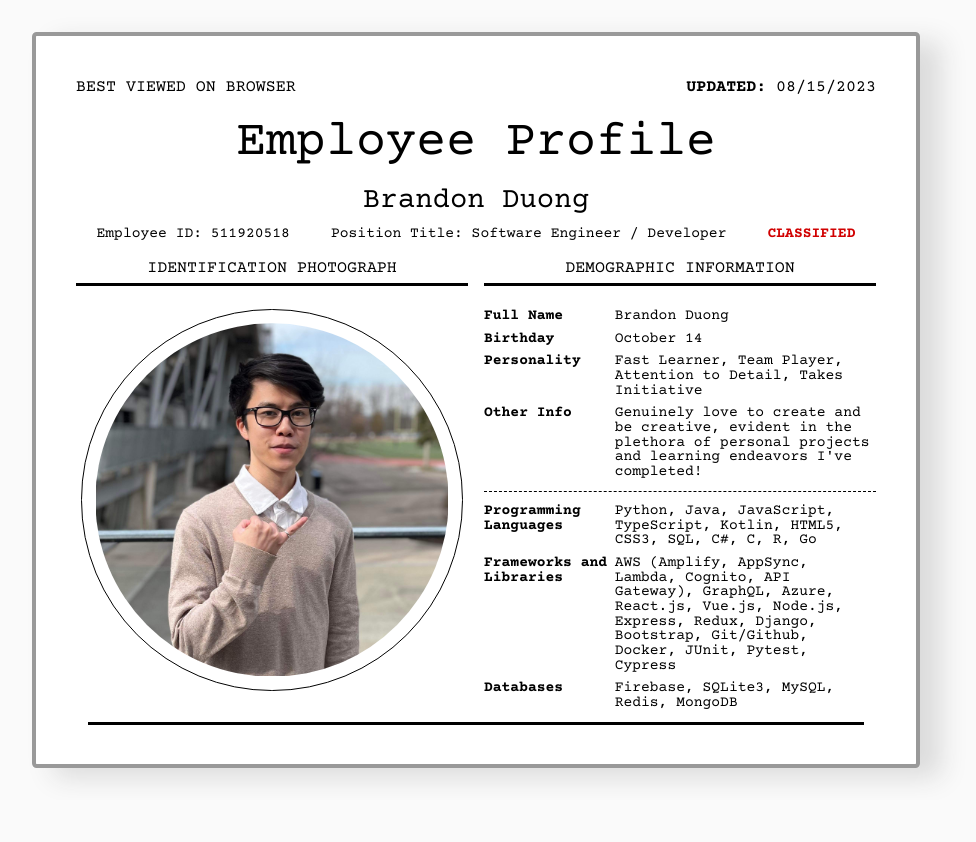
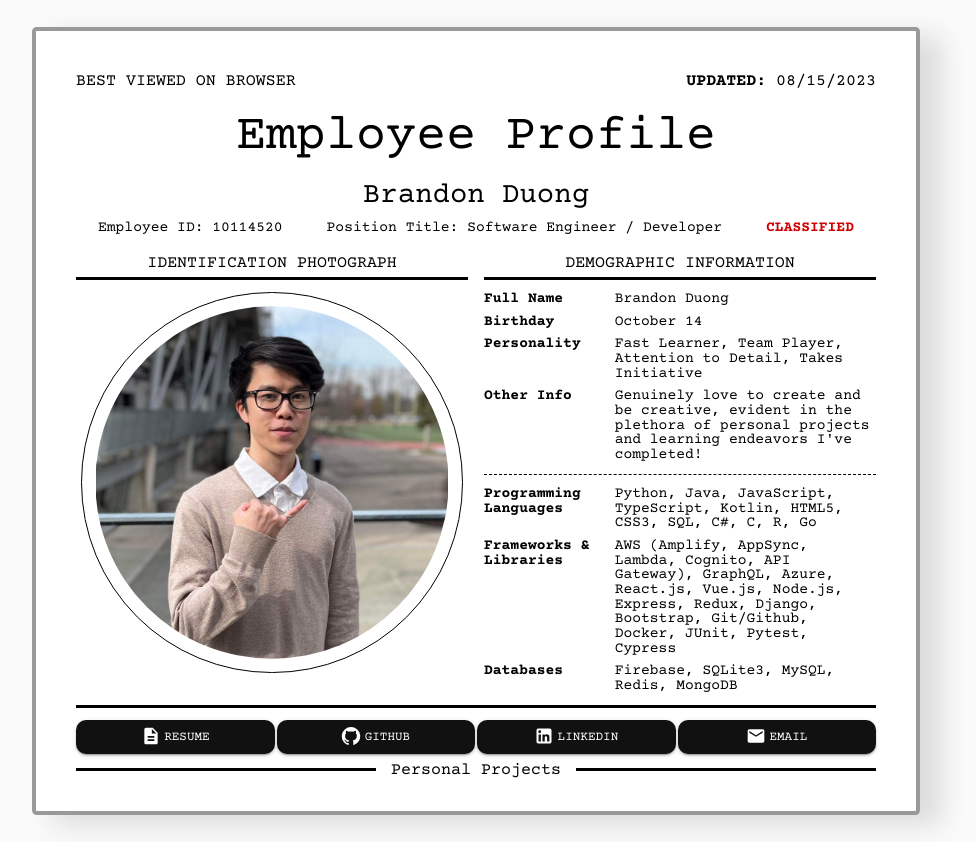
Before and after one commit to brandonduong/brandonduong-portfolio, a Next.js app: page / in a window 1280 px wide. Shown: the whole page, without its empty margins (164-1140 px from the left). Before the commit the page ends 800 px from the top, so only its background shows below. Built offline with nearby package versions, Linux system fonts and the light colour scheme.

Commit message:
added link buttons

```diff
--- /dev/null
+++ b/components/CustomTextDivider.js
@@ -0,0 +1,30 @@
+import { Divider, Grid, Typography } from "@mui/material";
+
+export default function CustomTextDivider({ text }) {
+  return (
+    <Grid container>
+      <Grid item md={4.5}>
+        <Divider
+          sx={{
+            borderBottomWidth: 3,
+            borderColor: "#000000",
+            margin: "0.75rem 0",
+          }}
+        />
+      </Grid>
+
+      <Grid item md={3}>
+        <Typography variant="h6">{text}</Typography>
+      </Grid>
+      <Grid item md={4.5}>
+        <Divider
+          sx={{
+            borderBottomWidth: 3,
+            borderColor: "#000000",
+            margin: "0.75rem 0",
+          }}
+        />
+      </Grid>
+    </Grid>
+  );
+}
--- /dev/null
+++ b/components/ListItems.js
@@ -0,0 +1,21 @@
+import { Grid, Typography } from "@mui/material";
+import styles from "../styles/Home.module.css";
+
+export default function ListItems({ infoObj }) {
+  return Object.entries(infoObj).map(([row, info]) => {
+    return (
+      <>
+        <Grid item xs={12} sm={6} md={4}>
+          <Typography variant="p" className={styles.demograpicInfo}>
+            <strong>{row}</strong>
+          </Typography>
+        </Grid>
+        <Grid item xs={12} sm={6} md={8}>
+          <Typography variant="p" className={styles.demograpicInfo}>
+            {info}
+          </Typography>
+        </Grid>
+      </>
+    );
+  });
+}
--- a/components/layout.js
+++ b/components/layout.js
@@ -1,9 +1,22 @@
 import { Container, ThemeProvider, createTheme } from "@mui/material";
 import styles from "../styles/layout.module.css";
 export default function Layout({ children }) {
-  const theme = createTheme({
+  let theme = createTheme({
     typography: {
       fontFamily: `"Courier Prime", monospace`,
+    },
+  });
+
+  theme = createTheme(theme, {
+    palette: {
+      black: theme.palette.augmentColor({
+        color: {
+          main: "#111111",
+          dark: "#000000",
+          contrastText: "#FFFFFF",
+        },
+        name: "black",
+      }),
     },
   });
 
--- a/package.json
+++ b/package.json
@@ -8,9 +8,11 @@
   "dependencies": {
     "@emotion/react": "^11.11.1",
     "@emotion/styled": "^11.11.0",
+    "@mui/icons-material": "^5.14.3",
     "@mui/material": "^5.14.5",
     "next": "latest",
     "react": "18.2.0",
-    "react-dom": "18.2.0"
+    "react-dom": "18.2.0",
+    "swiper": "^10.1.0"
   }
 }
--- a/pages/index.js
+++ b/pages/index.js
@@ -1,7 +1,18 @@
 import Head from "next/head";
 import styles from "../styles/Home.module.css";
 import Layout from "../components/layout";
-import { Divider, Grid, Stack, Typography } from "@mui/material";
+import {
+  Button,
+  Divider,
+  Grid,
+  IconButton,
+  Stack,
+  Typography,
+} from "@mui/material";
+import DescriptionIcon from "@mui/icons-material/Description";
+import { Email, GitHub, LinkedIn } from "@mui/icons-material";
+import ListItems from "../components/ListItems";
+import CustomTextDivider from "../components/CustomTextDivider";
 
 export default function Home() {
   const demographicInfo = {
@@ -16,29 +27,57 @@ export default function Home() {
   const skillsInfo = {
     "Programming Languages":
       "Python, Java, JavaScript, TypeScript, Kotlin, HTML5, CSS3, SQL, C#, C, R, Go",
-    "Frameworks and Libraries":
+    "Frameworks & Libraries":
       "AWS (Amplify, AppSync, Lambda, Cognito, API Gateway), GraphQL, Azure, React.js, Vue.js, Node.js, Express, Redux, Django, Bootstrap, Git/Github, Docker, JUnit, Pytest, Cypress",
     Databases: "Firebase, SQLite3, MySQL, Redis, MongoDB",
   };
 
-  function listItems(infoObj) {
-    return Object.entries(infoObj).map(([row, info]) => {
-      return (
-        <>
-          <Grid item md={4}>
-            <Typography variant="p" className={styles.demograpicInfo}>
-              <strong>{row}</strong>
-            </Typography>
-          </Grid>
-          <Grid item md={8}>
-            <Typography variant="p" className={styles.demograpicInfo}>
-              {info}
-            </Typography>
-          </Grid>
-        </>
-      );
-    });
-  }
+  const linkButtonsInfo = {
+    RESUME: {
+      link: "Brandon_Duong_Resume.pdf",
+      icon: <DescriptionIcon className={styles.buttonIcon} />,
+    },
+    GITHUB: {
+      link: "https://github.com/brandonduong",
+      icon: <GitHub className={styles.buttonIcon} />,
+    },
+    LINKEDIN: {
+      link: "https://www.linkedin.com/in/branduong/",
+      icon: <LinkedIn className={styles.buttonIcon} />,
+    },
+    EMAIL: {
+      link: "mailto: brandon.duong@outlook.com",
+      icon: <Email className={styles.buttonIcon} />,
+    },
+  };
+
+  const linkButtons = (
+    <>
+      {Object.entries(linkButtonsInfo).map(([text, info]) => {
+        return (
+          <>
+            <Grid item xs={6} sm={3} md={3}>
+              <Button
+                variant="contained"
+                color="black"
+                sx={{
+                  fontSize: "0.95rem",
+                  alignItems: "start",
+                  borderRadius: "0.75rem",
+                  width: "100%",
+                }}
+                href={info.link}
+                target="_blank"
+              >
+                {info.icon}
+                {text}
+              </Button>
+            </Grid>
+          </>
+        );
+      })}
+    </>
+  );
 
   return (
     <Layout>
@@ -67,7 +106,7 @@ export default function Home() {
         direction={"row"}
         justifyContent={"space-around"}
       >
-        <p>Employee ID: 511920518</p>
+        <p>Employee ID: 10114520 </p>
         <p>Position Title: Software Engineer / Developer</p>
         <p className={styles.classified}>
           <strong>CLASSIFIED</strong>
@@ -80,10 +119,11 @@ export default function Home() {
           <Divider
             sx={{
               borderBottomWidth: 3,
-              borderColor: "black",
-              marginBottom: "1.75rem",
+              borderColor: "#000000",
+              marginBottom: "0.875rem",
             }}
           />
+
           <img alt="me" src="/me.jpg" className={styles.me} />
         </Grid>
         <Grid item md={6}>
@@ -91,33 +131,40 @@ export default function Home() {
           <Divider
             sx={{
               borderBottomWidth: 3,
-              borderColor: "black",
-              marginBottom: "1.75rem",
+              borderColor: "#000000",
+              marginBottom: "0.875rem",
             }}
           />
           <Grid container textAlign={"start"} rowSpacing={1}>
-            {listItems(demographicInfo)}
+            <ListItems infoObj={demographicInfo} />
           </Grid>
           <Divider
             sx={{
               borderBottomWidth: 1,
               borderStyle: "dashed",
-              borderColor: "black",
+              borderColor: "#000000",
               margin: "0.875rem 0",
             }}
           />
           <Grid container textAlign={"start"} rowSpacing={1}>
-            {listItems(skillsInfo)}
+            <ListItems infoObj={skillsInfo} />
           </Grid>
         </Grid>
       </Grid>
+
       <Divider
         sx={{
           borderBottomWidth: 3,
-          borderColor: "black",
-          margin: "0.875rem",
+          borderColor: "#000000",
+          margin: "0.875rem 0",
         }}
       />
+
+      <Grid container columnSpacing={0.25} paddingBottom={0.5}>
+        {linkButtons}
+      </Grid>
+
+      <CustomTextDivider text={"Personal Projects"} />
     </Layout>
   );
 }
--- a/styles/Home.module.css
+++ b/styles/Home.module.css
@@ -33,3 +33,8 @@
 .demograpicInfo {
   font-size: 1.1rem;
 }
+
+.buttonIcon {
+  font-size: 1.5rem;
+  margin-right: 0.25rem;
+}
```
Also changed, not shown: 2 other files (tests, documents, lock files or other folders).
